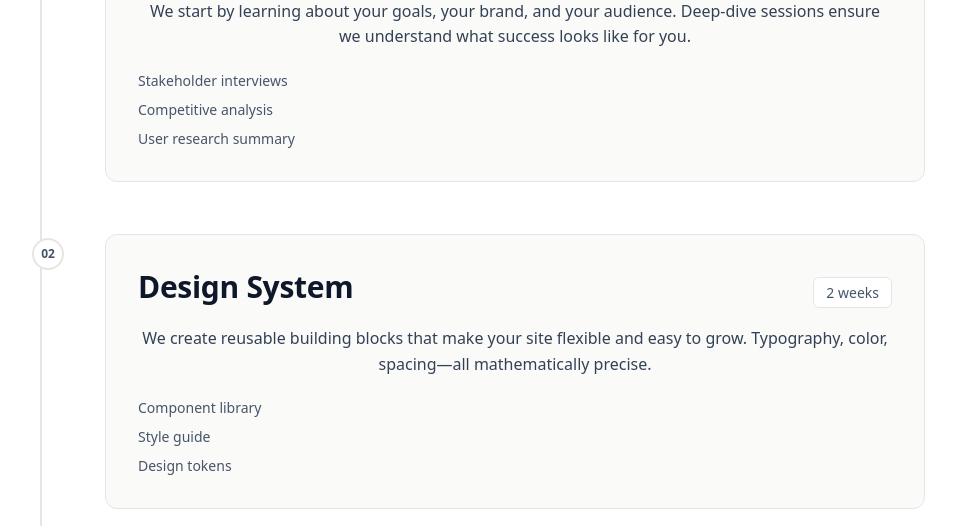
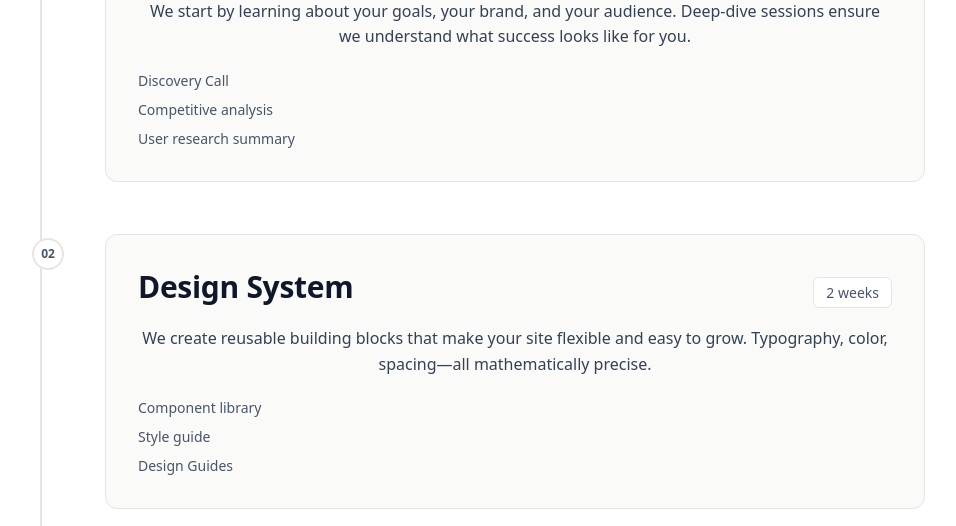
Before and after one commit to alexgoodestudio/maderight.studio, a React (Create React App) app: page /our-process in a window 1280 px wide. Shown: the part 657-1183 px from the top of the page, without its empty margins (165-1121 px from the left). Built offline with nearby package versions, Linux system fonts and the light colour scheme.

Commit message:
process text update

```diff
--- a/src/Components/OurProcess.js
+++ b/src/Components/OurProcess.js
@@ -29,14 +29,14 @@ function OurProcess() {
       number: "01",
       title: "Discovery",
       description: "We start by learning about your goals, your brand, and your audience. Deep-dive sessions ensure we understand what success looks like for you.",
-      deliverables: ["Stakeholder interviews", "Competitive analysis", "User research summary"],
+      deliverables: ["Discovery Call", "Competitive analysis", "User research summary"],
       duration: "1 week"
     },
     {
       number: "02",
       title: "Design System",
       description: "We create reusable building blocks that make your site flexible and easy to grow. Typography, color, spacing—all mathematically precise.",
-      deliverables: ["Component library", "Style guide", "Design tokens"],
+      deliverables: ["Component library", "Style guide", "Design Guides"],
       duration: "2 weeks"
     },
     {
```
